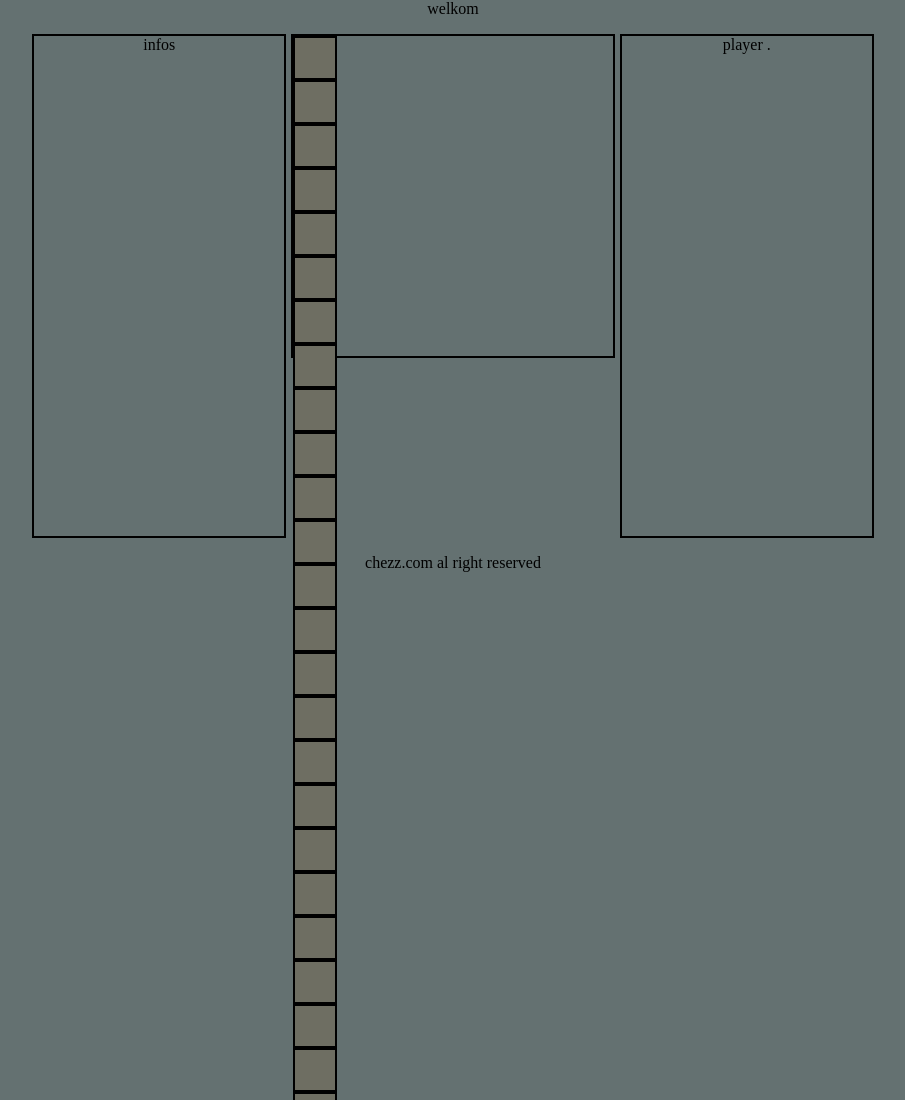
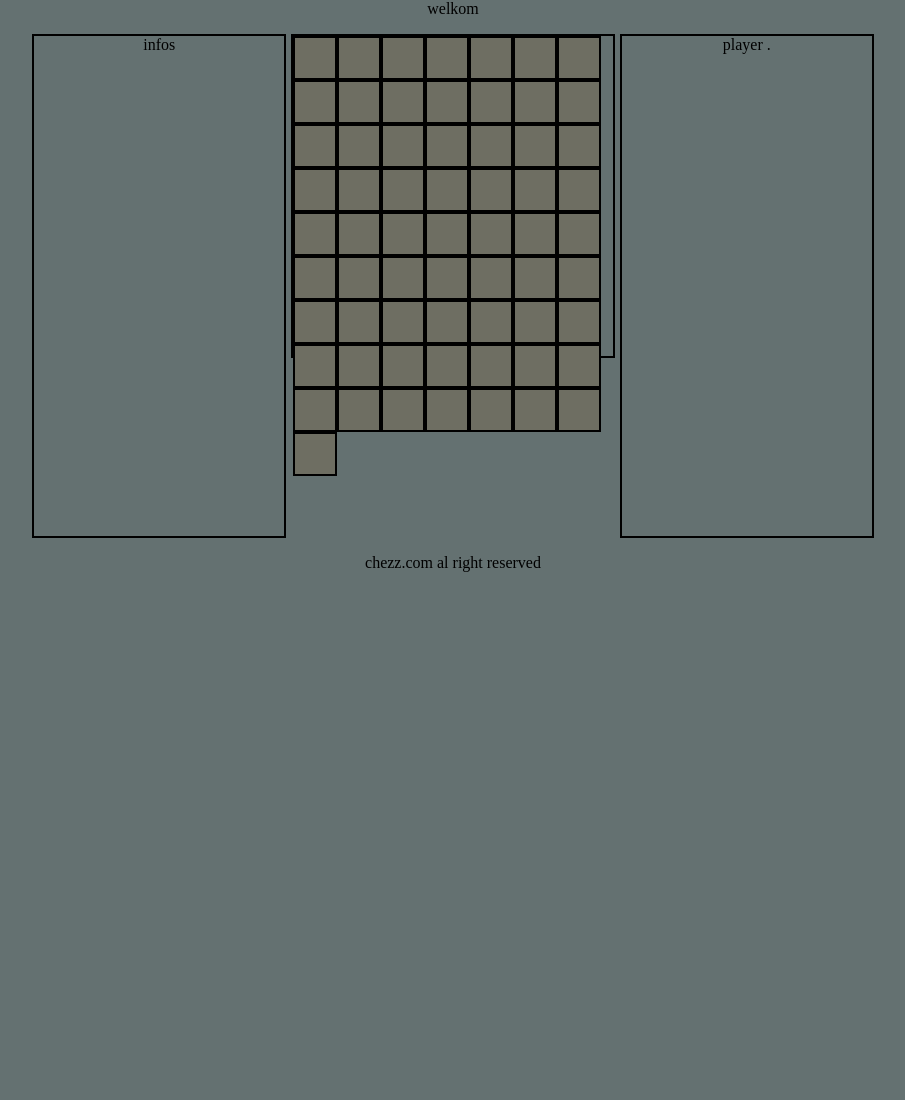
Before and after one commit to MethanBlun/chezzDotCom, a plain HTML site: page index.html in a window 1280 px wide. Shown: the top 1100 px of the page, without its empty margins (187-1092 px from the left). After the commit the page ends 800 px from the top, so only its background shows below. Drawn offline with Linux system fonts and the light colour scheme.

Commit message:
squares appear

```diff
--- a/style.css
+++ b/style.css
@@ -32,6 +32,8 @@ footer,
 
   width: 320px;
   height: 320px;
+  display: flex;
+  flex-wrap: wrap
 }
 
 .square{
```
